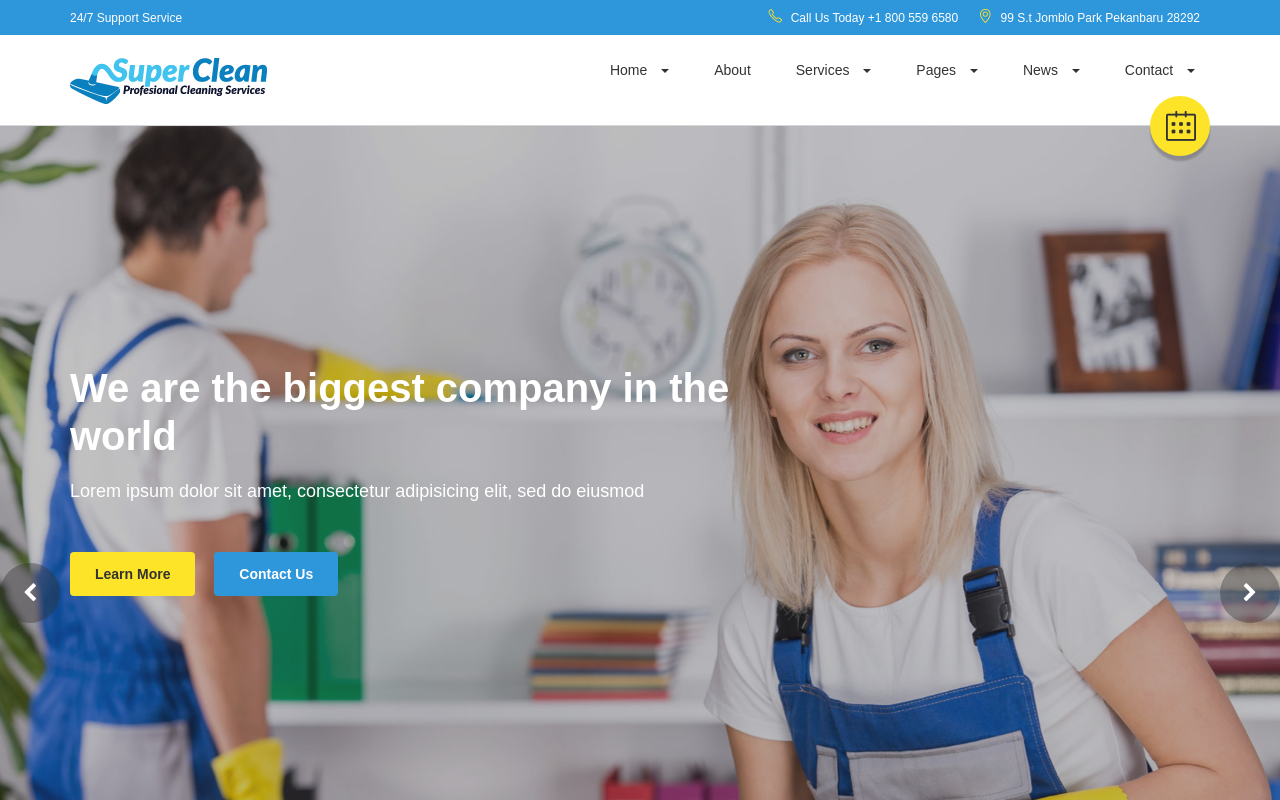
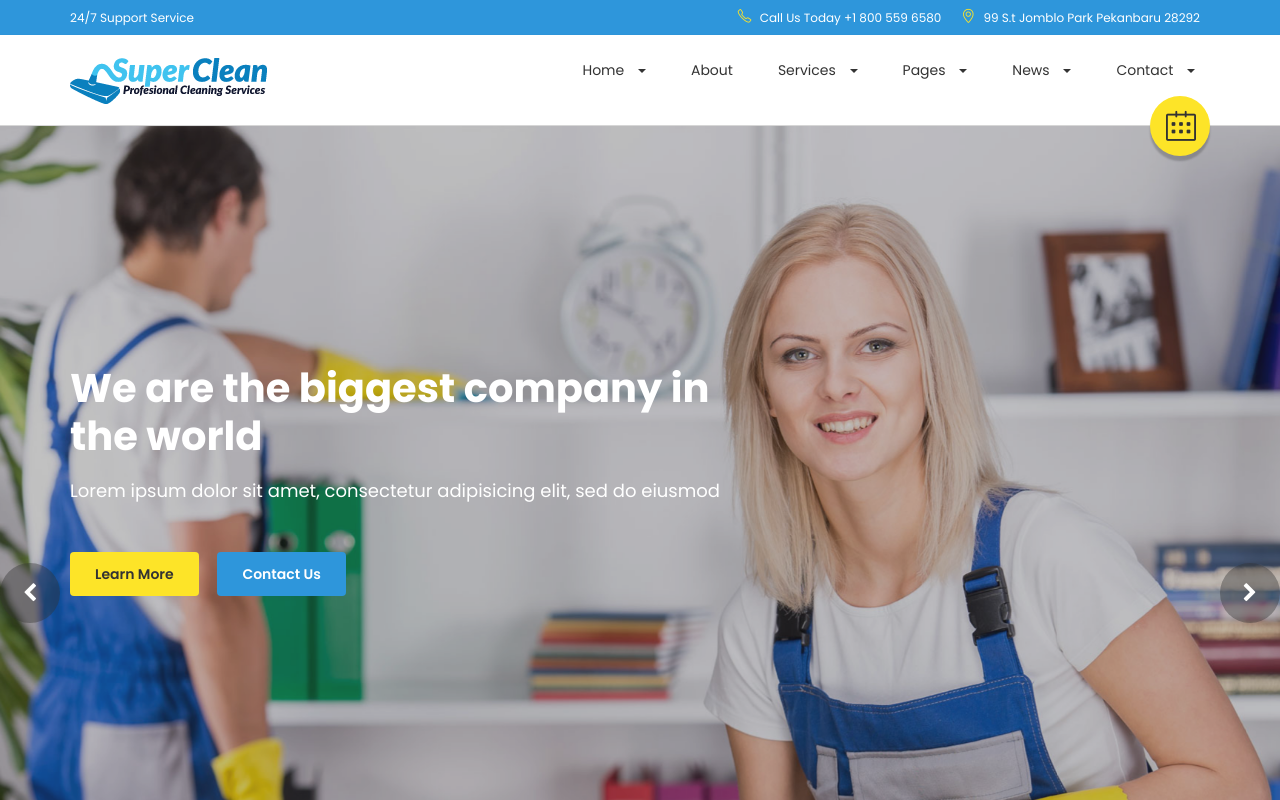
Before and after one commit to r-host/kebersihan, a plain HTML site: page index.html in a window 1280 px wide. Shown: the top 800 px of the page. Drawn offline with Linux system fonts and the light colour scheme; some packages are replaced by stand-ins of ours; files whose address does not match are found by name.

Commit message:
missing google fonts

```diff
--- a/index.html
+++ b/index.html
@@ -28,6 +28,7 @@
 	<link rel="stylesheet" type="text/css" href="css/vendor/owl.carousel.min.css">
 	<link rel="stylesheet" type="text/css" href="css/vendor/owl.theme.default.min.css">
 	<link rel="stylesheet" type="text/css" href="css/vendor/magnific-popup.css">
+	<link href="https://fonts.googleapis.com/css?family=Poppins:400,500,600,700" rel="stylesheet">
 
 	<!-- ==============================================
 	Custom Stylesheet
--- a/sass/style.scss
+++ b/sass/style.scss
@@ -59,9 +59,6 @@ Version: 1.0
  * 8. - RESPONSIVE
  * -----------------------------------------------------------------------------
  */
-@import url('https://fonts.googleapis.com/css?Poppins:400,500,600,700');
-//@import url('https://fonts.googleapis.com/css?family=Open+Sans:400,700');
-
 
 @font-face {
   font-family: 'fontello';
```
Also changed, not shown: 404page.html (+1 -0 lines), about.html (+1 -0 lines), contact-quote.html (+1 -0 lines), faq.html (+1 -0 lines), index-2.html (+1 -0 lines), news-detail.html (+1 -0 lines), news-grid.html (+1 -0 lines), news-sidebar.html (+1 -0 lines), pricing-table.html (+1 -0 lines), services-2.html (+1 -0 lines), services-3.html (+1 -0 lines), services-detail.html (+1 -0 lines), services.html (+1 -0 lines), testimonials.html (+1 -0 lines), 1 more files.
